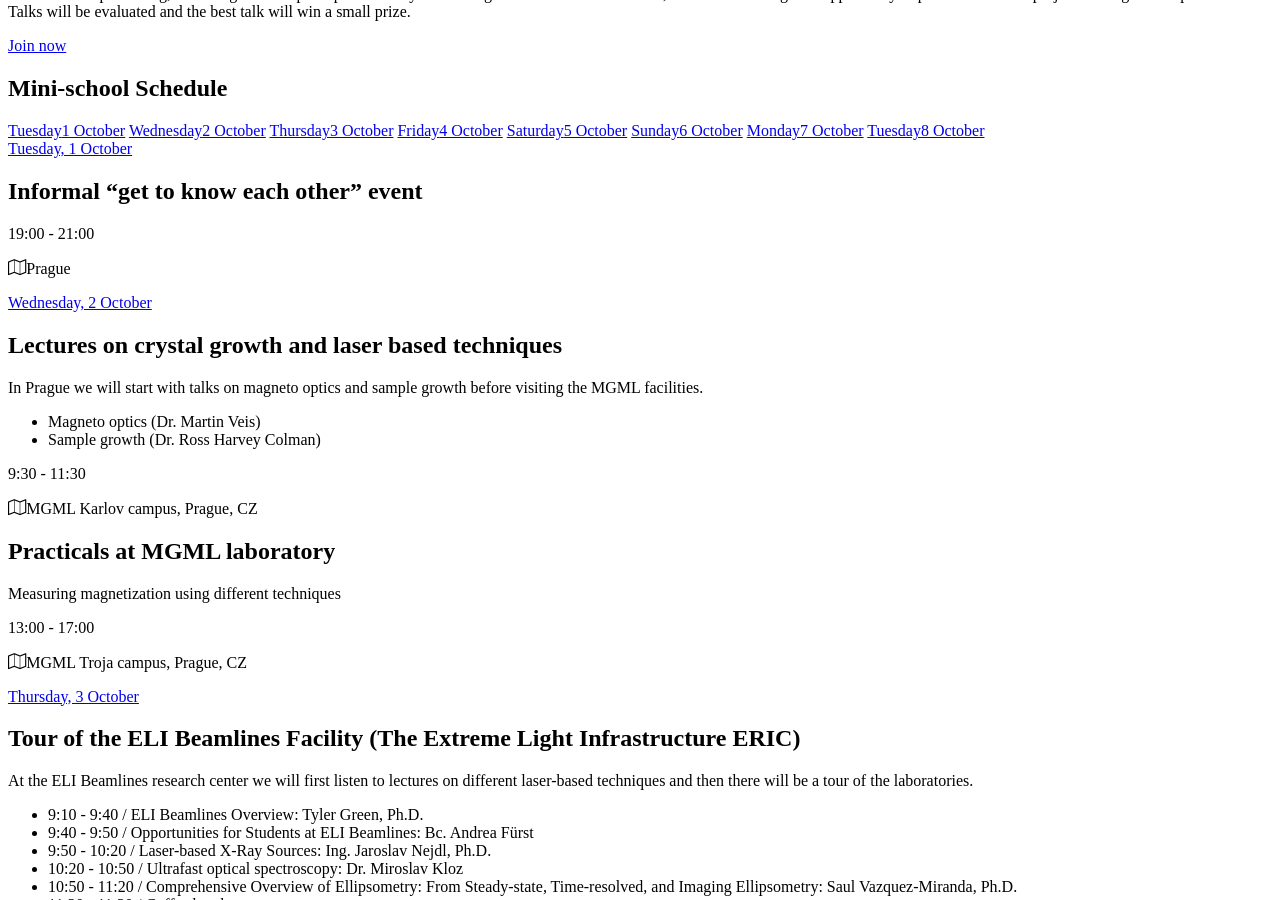
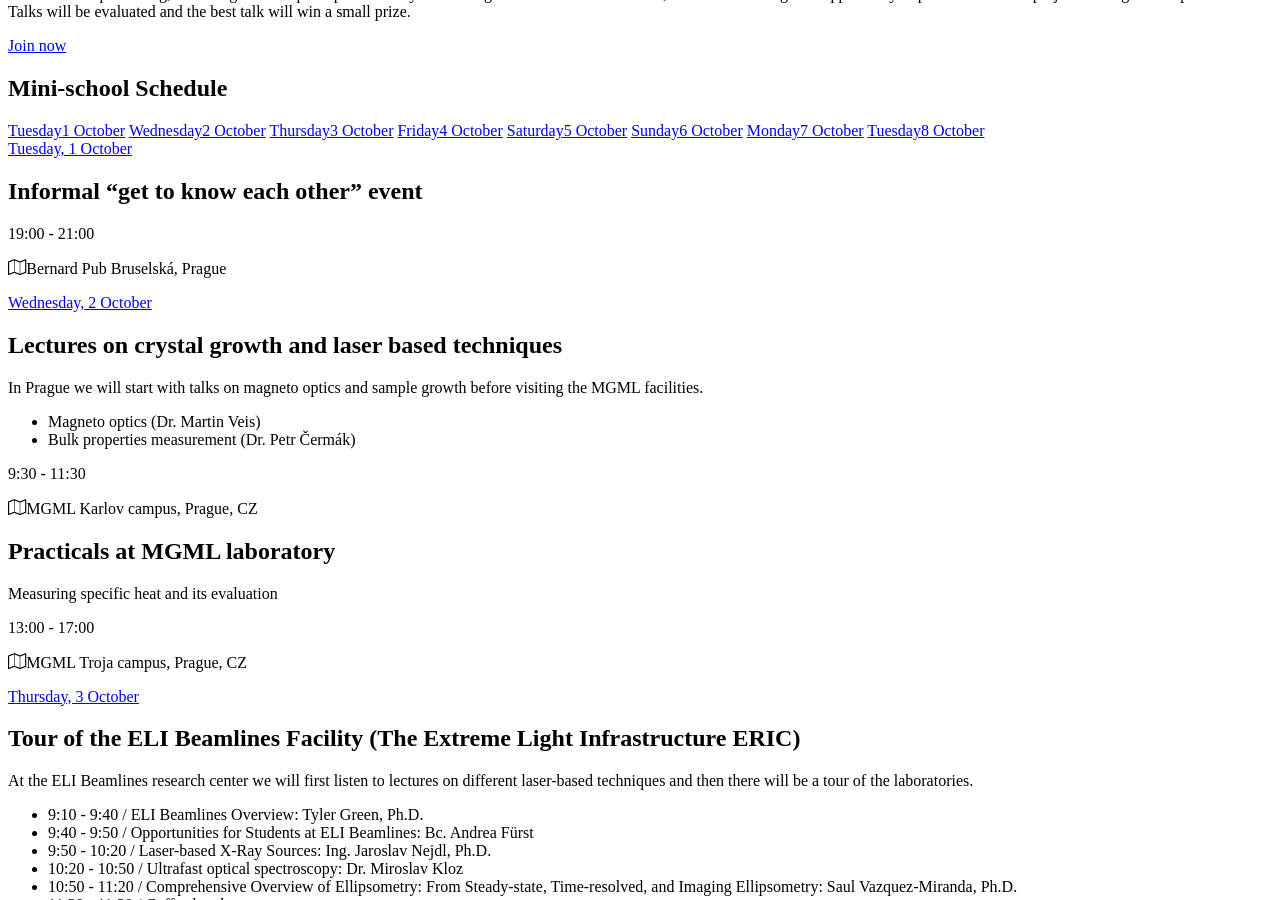
Before and after one commit to me2d09/minischool, a Jekyll site: the page built from dark.md, in a window 1280 px wide and 900 px high, scrolled down 1185 px. Built offline with Jekyll 4.4.1, drawn with Linux system fonts in a browser that asks for light colours; some web fonts are replaced; some of the changed text lies outside the part shown; grey boxes are pictures that could not be loaded.

Commit message:
Changes in schedule

```diff
--- a/_data/schedule2024.yml
+++ b/_data/schedule2024.yml
@@ -4,7 +4,7 @@
     name: Informal “get to know each other” event
     text:
     time: 19:00 - 21:00
-    place: Prague
+    place: Bernard Pub Bruselská, Prague
 
 - date: Wednesday, 2 October
   events:
@@ -13,13 +13,13 @@
     text: |
       In Prague we will start with talks on magneto optics and sample growth before visiting the MGML facilities.
       - Magneto optics (Dr. Martin Veis)
-      - Sample growth (Dr. Ross Harvey Colman)
+      - Bulk properties measurement (Dr. Petr Čermák)
     time: 9:30 - 11:30
     place: MGML Karlov campus, Prague, CZ
   - image: images/.jpg
     name: Practicals at MGML laboratory
     text: |
-      Measuring magnetization using different techniques
+      Measuring specific heat and its evaluation
     time: 13:00 - 17:00
     place: MGML Troja campus, Prague, CZ
 
@@ -99,8 +99,8 @@
       The lectures will give a broad overview on the different neutron scattering techniques available
       at the MLZ:
       - Neutron diffraction (Dr. Anatoliy Senyshyn)
-      - Inelastic neutron scattering (Dr. Astrid Schneidewind)
-      - Small angle neutron scattering (Dr. Sebastian Mühlbauer)
+      - Small angle neutron scattering (Dr. Michal Dembski-Villalta)
+      - Inelastic neutron scattering (Dr. Lukas Beddrich)
       - Neutron spin echo techniques (Dr. Johanna K. Jochum)
     time: 09:00 - 12:00
     place: MLZ, Garching, DE
```
